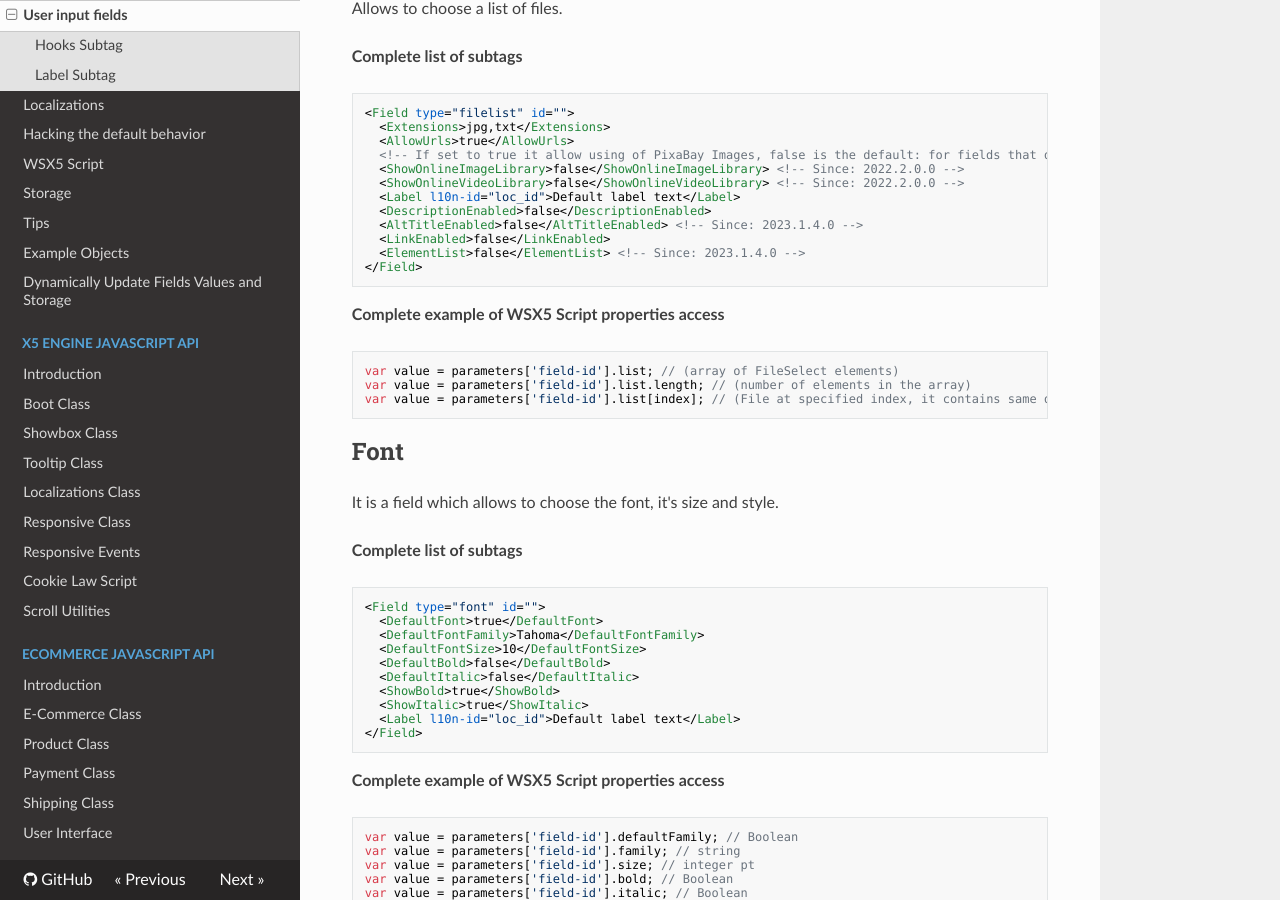
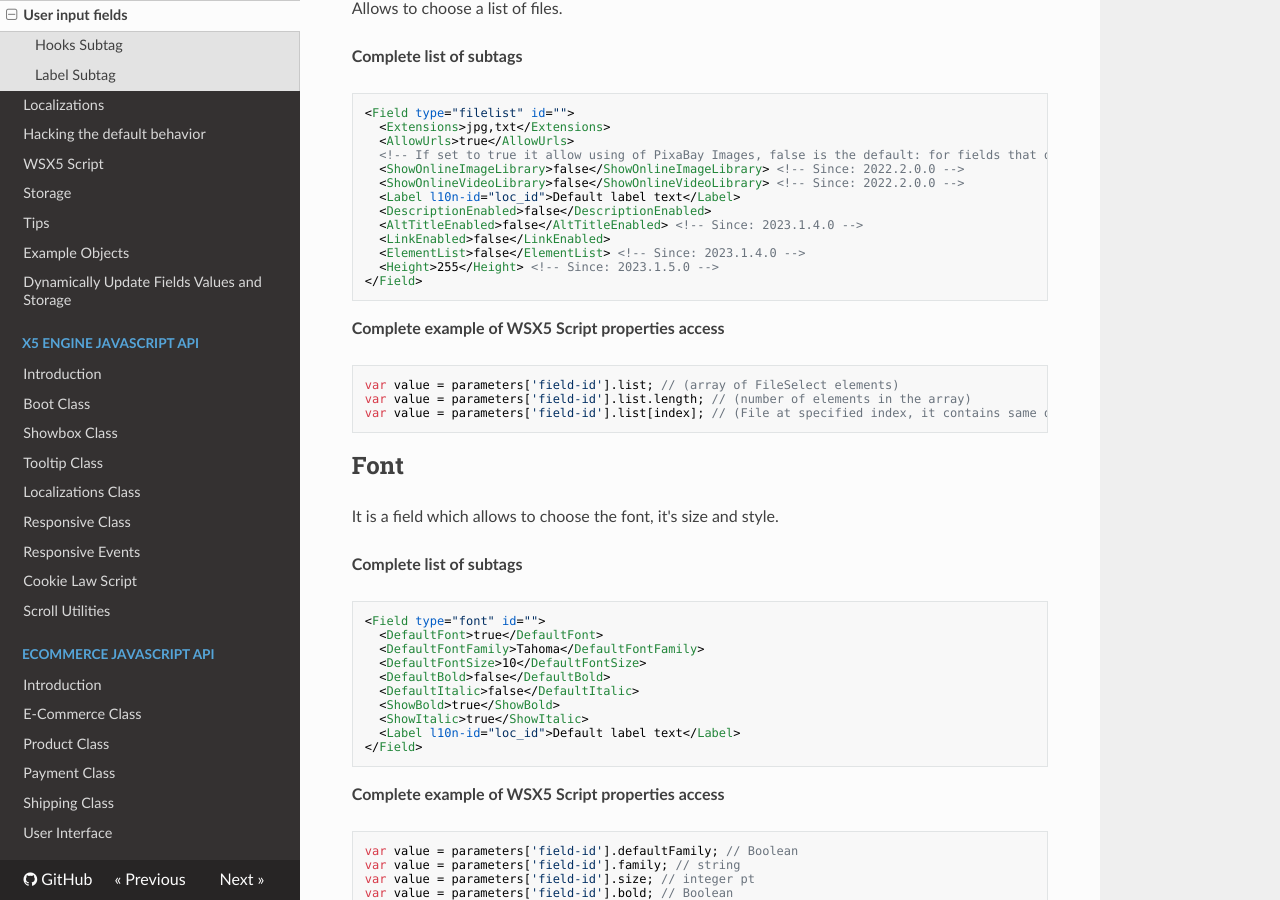
Before and after one commit to WebSiteX5/wsx5-developers-guide, an MkDocs documentation site: the page built from docs/optional-objects/user-input-fields.md, in a window 1280 px wide and 900 px high, scrolled down 6390 px. Built offline with MkDocs 1.6.1, drawn with Linux system fonts in a browser that asks for light colours; nearby versions of some CDN libraries.

Commit message:
FileList Height Property

````diff
--- a/docs/optional-objects/user-input-fields.md
+++ b/docs/optional-objects/user-input-fields.md
@@ -287,6 +287,7 @@ Allows to choose a list of files.
   <AltTitleEnabled>false</AltTitleEnabled> <!-- Since: 2023.1.4.0 -->
   <LinkEnabled>false</LinkEnabled>
   <ElementList>false</ElementList> <!-- Since: 2023.1.4.0 -->
+  <Height>255</Height> <!-- Since: 2023.1.5.0 -->
 </Field>
 ```
 
````
